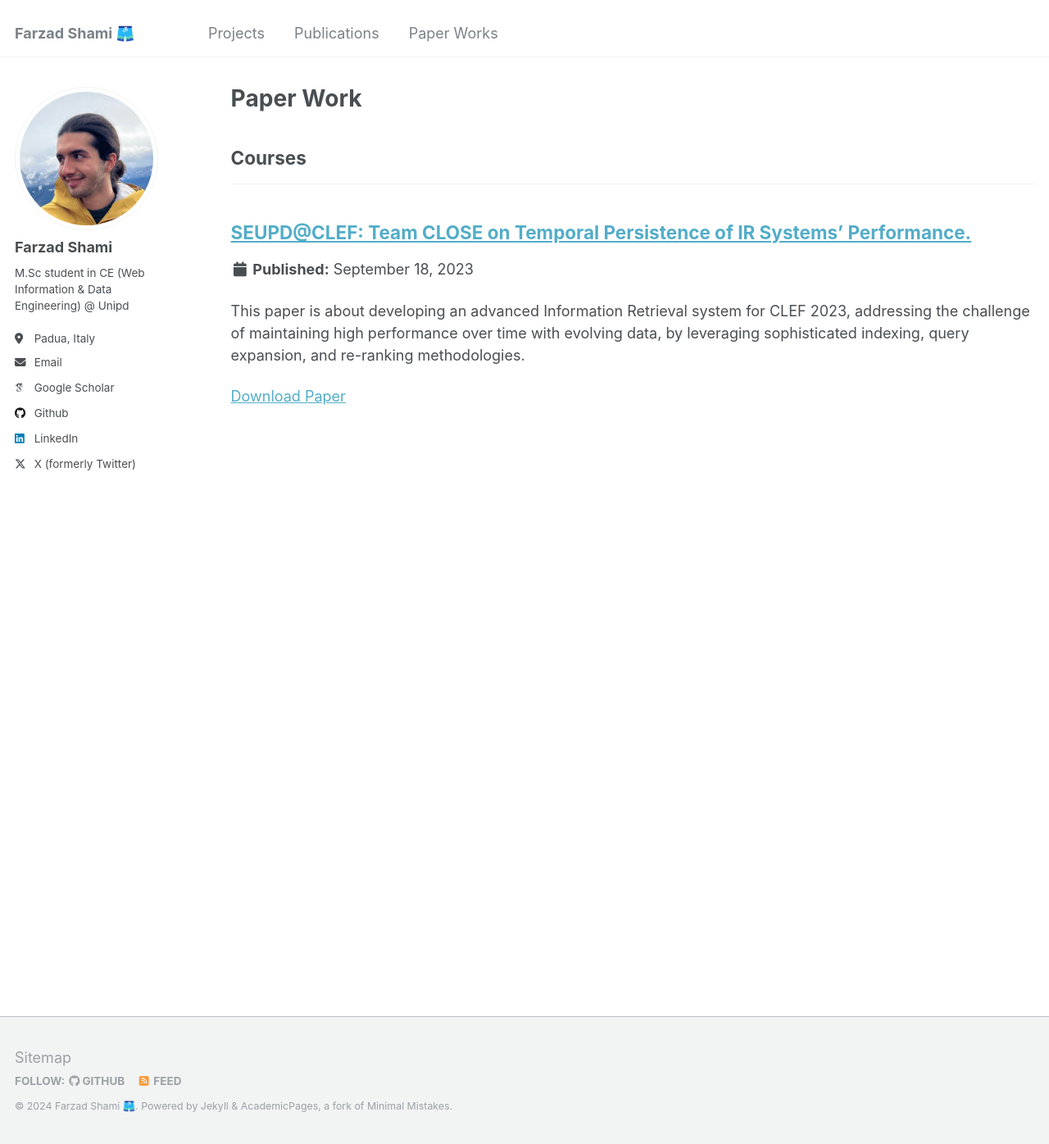
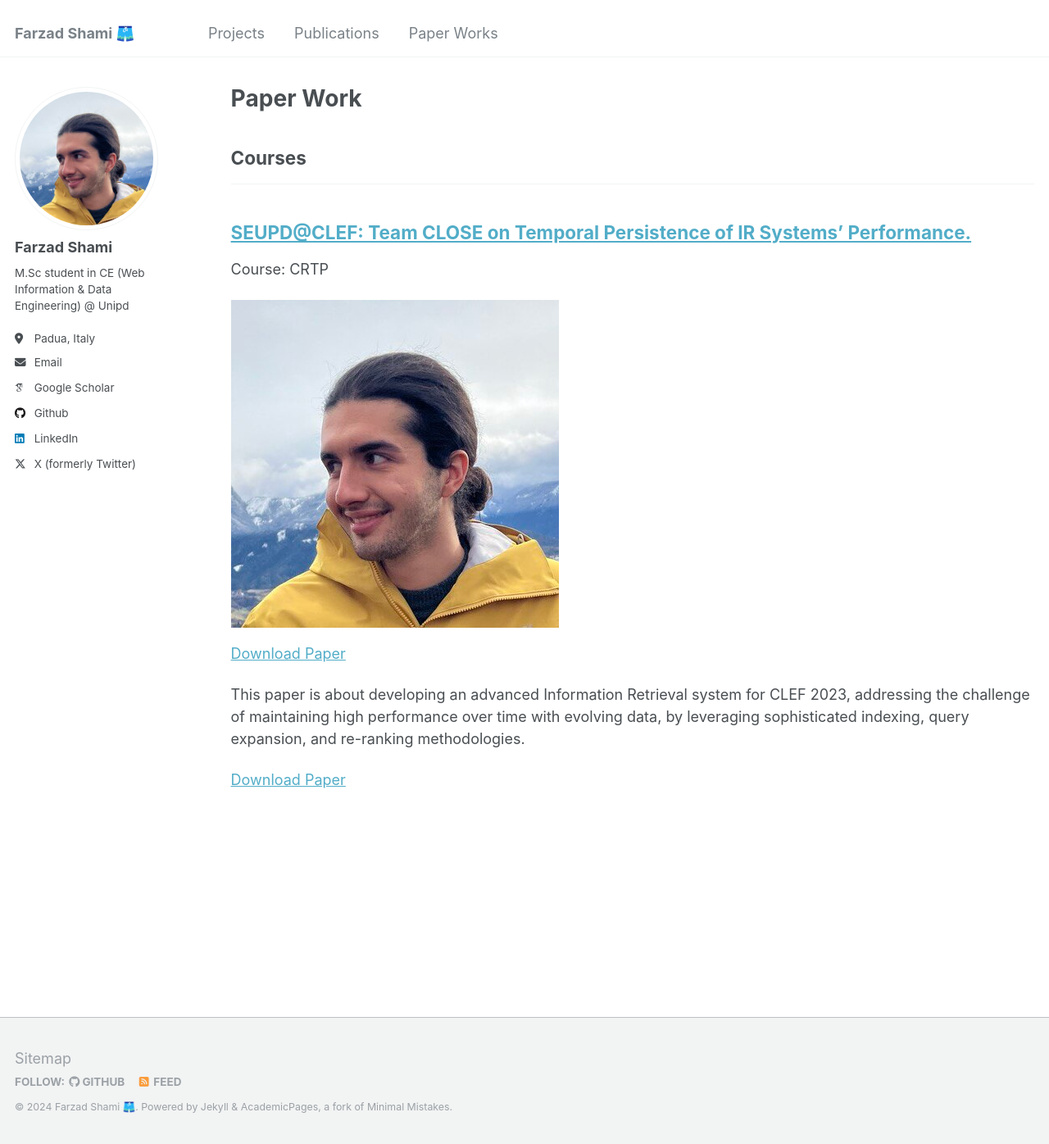
Before and after one commit to fuzsh/fuzsh.github.io, a Jekyll site: the page built from _pages/paper-works.html, in a window 1280 px wide and 1396 px high. Shown: the whole window at 82% size. Built offline with Jekyll 4.4.1, drawn with Linux system fonts in a browser that asks for light colours; some web fonts are replaced.

Commit message:
Update archive-single.html

```diff
--- a/_includes/archive-single.html
+++ b/_includes/archive-single.html
@@ -42,7 +42,7 @@
       <p> {{ post.type }}, <i>{{ post.venue }}</i>, {{ post.date | default: "1900-01-01" | date: "%Y" }} </p>
     {% elsif post.collection == 'publications' %}
       <p>Published in <i>{{ post.venue }}</i>, {{ post.date | default: "1900-01-01" | date: "%Y" }} </p>
-    {% elsif post.collection == 'paper work' %}
+    {% elsif post.collection == 'paperworks' %}
       <p>Course: {{ post.course_name }}</p>
 
       {% if post.image %}
```
